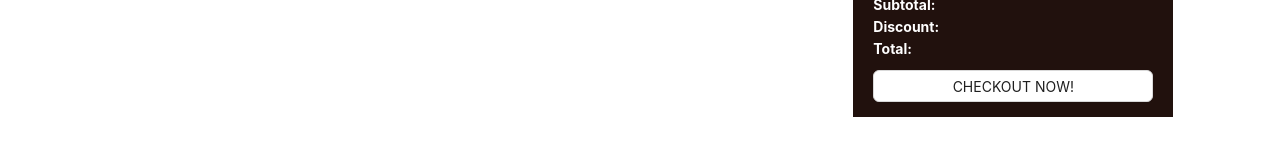
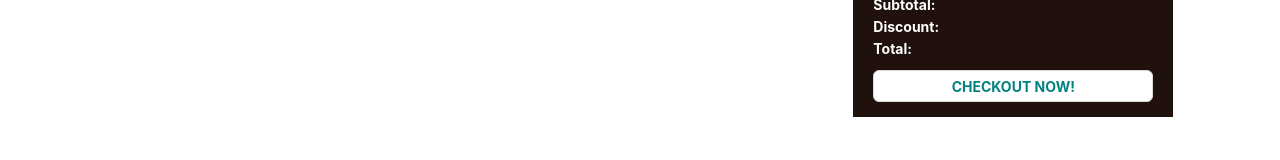
Before and after one commit to arsalan06/full-stack-resturant-application-in-Next-JS, a Next.js app: page /Cart in a window 1280 px wide. Shown: the part 180-340 px from the top of the page. Built offline with nearby package versions, Linux system fonts and the light colour scheme.

Commit message:
remove paypal from project

```diff
--- a/package.json
+++ b/package.json
@@ -11,7 +11,6 @@
   "dependencies": {
     "@ant-design/icons": "^5.0.1",
     "@next/font": "13.1.5",
-    "@paypal/react-paypal-js": "^7.8.2",
     "@reduxjs/toolkit": "^1.9.2",
     "antd": "^5.1.7",
     "axios": "^1.2.6",
--- a/src/styles/Cart.module.css
+++ b/src/styles/Cart.module.css
@@ -26,8 +26,12 @@
     margin-top: 10px;
     margin-bottom: 10px;
     color: teal;
+    font-weight: 700;
 }
 .Cart_checkout_button{
     width: 100%;
     margin-top: 10px;
+    font-weight: 700;
+    color: teal;
+
 }
```
Also changed, not shown: 1 other file (tests, documents, lock files or other folders).
